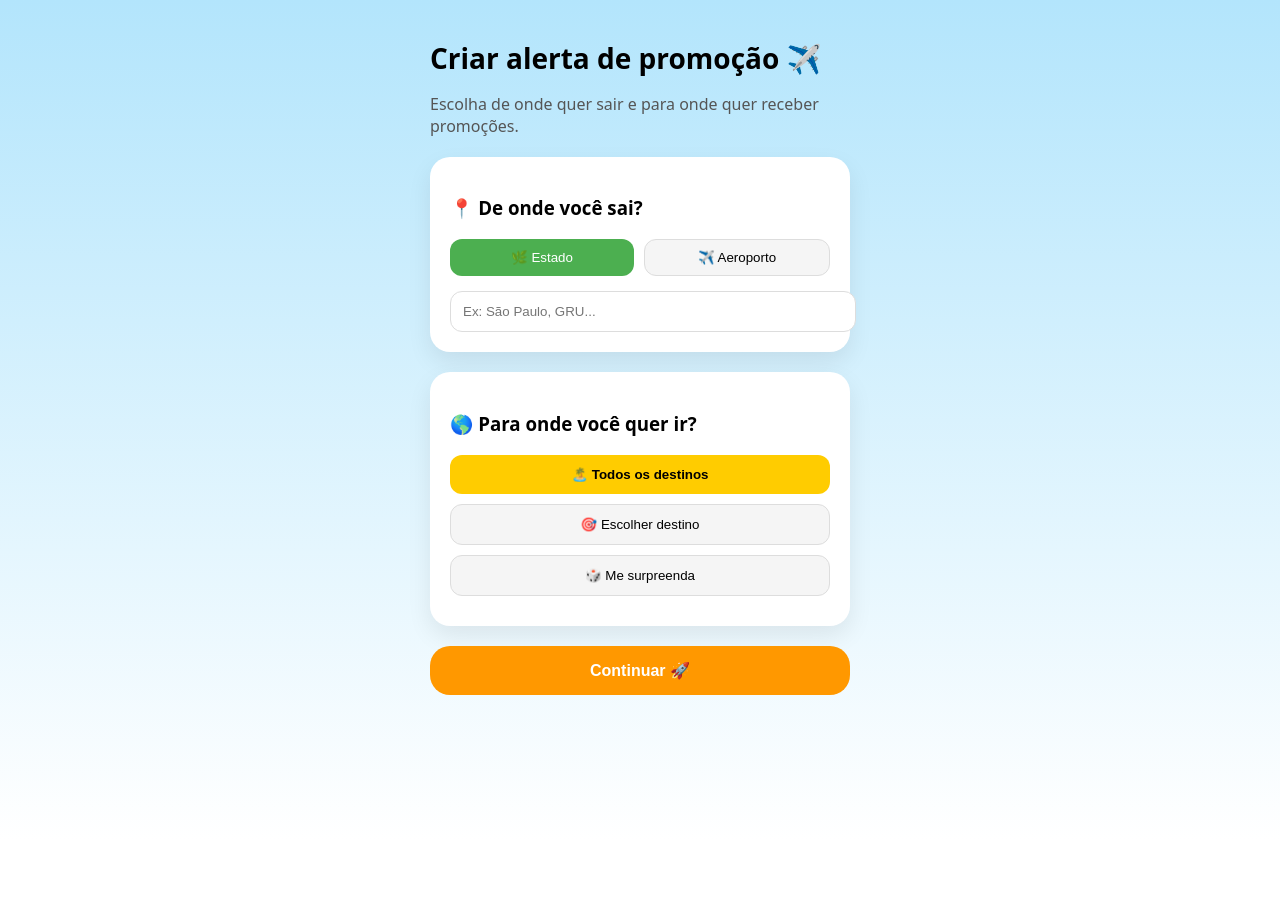
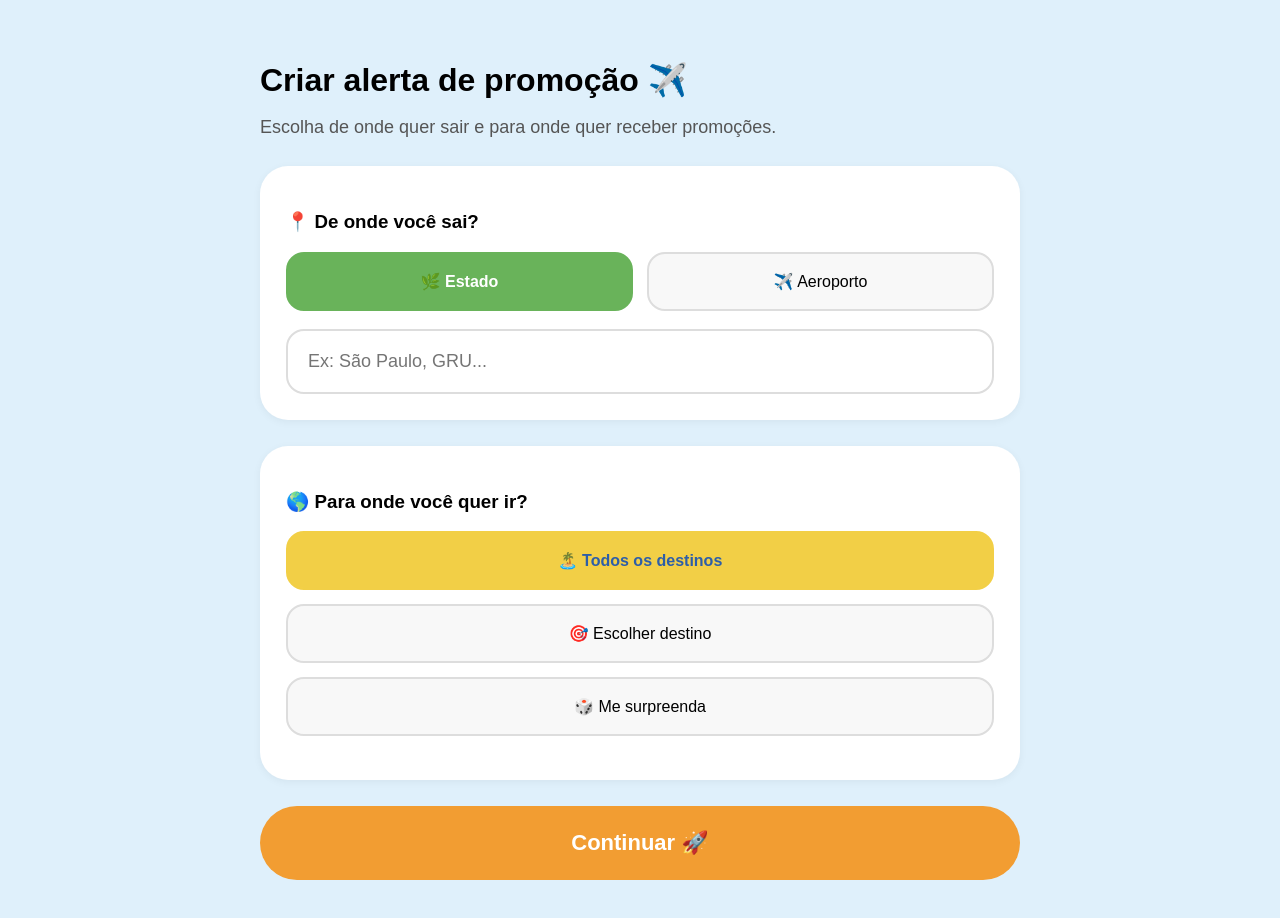
Before and after one commit to gianr134-sys/PromoFly, a Next.js app: page /alerta in a window 1280 px wide. Before the commit the page ends 840 px from the top, so only its background shows below. Built offline with nearby package versions, Linux system fonts and the light colour scheme.

Commit message:
Add alert creation functionality with UI updates

```diff
--- a/app/alerta/page.js
+++ b/app/alerta/page.js
@@ -5,30 +5,69 @@ import { useState } from "react";
 export default function CriarAlerta() {
   const [origemTipo, setOrigemTipo] = useState("estado");
   const [destinoTipo, setDestinoTipo] = useState("todos");
+  const [origem, setOrigem] = useState("");
+  const [destino, setDestino] = useState("");
+  const [loading, setLoading] = useState(false);
+
+  async function criarAlerta() {
+    try {
+      setLoading(true);
+
+      const res = await fetch("/api/alertas", {
+        method: "POST",
+        headers: {
+          "Content-Type": "application/json",
+        },
+        body: JSON.stringify({
+          origem,
+          destino,
+          tipo_origem: origemTipo,
+          tipo_destino: destinoTipo,
+        }),
+      });
+
+      const data = await res.json();
+
+      if (!res.ok) {
+        alert("Erro ao criar alerta.");
+        console.error(data);
+        return;
+      }
+
+      alert("Alerta criado com sucesso!");
+      setOrigem("");
+      setDestino("");
+    } catch (error) {
+      console.error(error);
+      alert("Erro ao enviar alerta.");
+    } finally {
+      setLoading(false);
+    }
+  }
 
   return (
     <div style={page}>
       <div style={container}>
-
         <h1 style={title}>Criar alerta de promoção ✈️</h1>
         <p style={subtitle}>
           Escolha de onde quer sair e para onde quer receber promoções.
         </p>
 
-        {/* ORIGEM */}
         <div style={card}>
           <h3>📍 De onde você sai?</h3>
 
           <div style={toggleGroup}>
             <button
-              style={origemTipo === "estado" ? activeBtn : btn}
+              type="button"
+              style={origemTipo === "estado" ? activeBtnGreen : btn}
               onClick={() => setOrigemTipo("estado")}
             >
               🌿 Estado
             </button>
 
             <button
-              style={origemTipo === "aeroporto" ? activeBtn : btn}
+              type="button"
+              style={origemTipo === "aeroporto" ? activeBtnBlue : btn}
               onClick={() => setOrigemTipo("aeroporto")}
             >
               ✈️ Aeroporto
@@ -36,42 +75,55 @@ export default function CriarAlerta() {
           </div>
 
           <input
+            style={input}
             placeholder="Ex: São Paulo, GRU..."
-            style={input}
+            value={origem}
+            onChange={(e) => setOrigem(e.target.value)}
           />
         </div>
 
-        {/* DESTINO */}
         <div style={card}>
           <h3>🌎 Para onde você quer ir?</h3>
 
+          <div style={verticalOptions}>
             <button
-            style={destinoTipo === "todos" ? activeSelect : select}
+              type="button"
+              style={destinoTipo === "todos" ? activeBtnYellow : btn}
               onClick={() => setDestinoTipo("todos")}
             >
               🏝️ Todos os destinos
             </button>
 
             <button
-            style={destinoTipo === "escolher" ? activeSelect : select}
+              type="button"
+              style={destinoTipo === "escolher" ? activeBtnBlue : btn}
               onClick={() => setDestinoTipo("escolher")}
             >
               🎯 Escolher destino
             </button>
 
             <button
-            style={destinoTipo === "surpresa" ? activeSelect : select}
-            onClick={() => setDestinoTipo("surpresa")}
+              type="button"
+              style={destinoTipo === "surpreenda" ? activeBtnBlue : btn}
+              onClick={() => setDestinoTipo("surpreenda")}
             >
               🎲 Me surpreenda
             </button>
           </div>
 
-        {/* BOTÃO */}
-        <button style={mainButton}>
-          Continuar 🚀
+          {destinoTipo === "escolher" && (
+            <input
+              style={input}
+              placeholder="Ex: João Pessoa, Lisboa, Salvador..."
+              value={destino}
+              onChange={(e) => setDestino(e.target.value)}
+            />
+          )}
+        </div>
+
+        <button type="button" style={continueBtn} onClick={criarAlerta} disabled={loading}>
+          {loading ? "Enviando..." : "Continuar 🚀"}
         </button>
-
       </div>
     </div>
   );
@@ -79,90 +131,101 @@ export default function CriarAlerta() {
 
 const page = {
   minHeight: "100vh",
-  background: "linear-gradient(to bottom, #b3e5fc, #ffffff)",
-  display: "flex",
-  justifyContent: "center",
-  padding: 20
+  background: "#dff0fb",
+  padding: "40px 20px",
+  fontFamily: "Arial, sans-serif",
 };
 
 const container = {
-  width: "100%",
-  maxWidth: 420,
+  maxWidth: "760px",
+  margin: "0 auto",
 };
 
 const title = {
-  fontSize: 28,
-  fontWeight: "bold",
-  marginBottom: 5
+  fontSize: "32px",
+  fontWeight: "800",
+  marginBottom: "12px",
 };
 
 const subtitle = {
+  fontSize: "18px",
   color: "#555",
-  marginBottom: 20
+  marginBottom: "28px",
 };
 
 const card = {
-  background: "white",
-  borderRadius: 20,
-  padding: 20,
-  marginBottom: 20,
-  boxShadow: "0 10px 25px rgba(0,0,0,0.08)"
+  background: "#fff",
+  borderRadius: "28px",
+  padding: "26px",
+  marginBottom: "26px",
+  boxShadow: "0 2px 8px rgba(0,0,0,0.05)",
 };
 
 const toggleGroup = {
   display: "flex",
-  gap: 10,
-  marginBottom: 15
+  gap: "14px",
+  margin: "18px 0",
+};
+
+const verticalOptions = {
+  display: "flex",
+  flexDirection: "column",
+  gap: "14px",
+  marginTop: "18px",
+  marginBottom: "18px",
 };
 
 const btn = {
   flex: 1,
-  padding: 10,
-  borderRadius: 12,
-  border: "1px solid #ddd",
-  background: "#f5f5f5",
-  cursor: "pointer"
+  padding: "18px 20px",
+  borderRadius: "18px",
+  border: "2px solid #ddd",
+  background: "#f8f8f8",
+  fontSize: "16px",
+  cursor: "pointer",
 };
 
-const activeBtn = {
+const activeBtnGreen = {
   ...btn,
-  background: "#4caf50",
-  color: "white",
-  border: "none"
+  background: "#69b35a",
+  color: "#fff",
+  border: "2px solid #69b35a",
+  fontWeight: "700",
 };
 
-const select = {
-  width: "100%",
-  padding: 12,
-  borderRadius: 12,
-  border: "1px solid #ddd",
-  background: "#f5f5f5",
-  marginBottom: 10,
-  cursor: "pointer"
+const activeBtnBlue = {
+  ...btn,
+  background: "#eef5ff",
+  color: "#3478f6",
+  border: "2px solid #3478f6",
+  fontWeight: "700",
 };
 
-const activeSelect = {
-  ...select,
-  background: "#ffcc00",
-  border: "none",
-  fontWeight: "bold"
+const activeBtnYellow = {
+  ...btn,
+  background: "#f2cf46",
+  color: "#2d5ea8",
+  border: "2px solid #f2cf46",
+  fontWeight: "700",
 };
 
 const input = {
   width: "100%",
-  padding: 12,
-  borderRadius: 12,
-  border: "1px solid #ddd"
+  padding: "20px",
+  borderRadius: "18px",
+  border: "2px solid #ddd",
+  fontSize: "18px",
+  boxSizing: "border-box",
 };
 
-const mainButton = {
+const continueBtn = {
   width: "100%",
-  padding: 15,
-  borderRadius: 20,
+  padding: "24px",
+  borderRadius: "999px",
   border: "none",
-  background: "#ff9800",
-  color: "white",
-  fontWeight: "bold",
-  fontSize: 16,
-  cursor: "pointer"
+  background: "#f29d32",
+  color: "#fff",
+  fontSize: "22px",
+  fontWeight: "800",
+  cursor: "pointer",
 };
```
Lines whose indentation alone changed are shown as unchanged.
